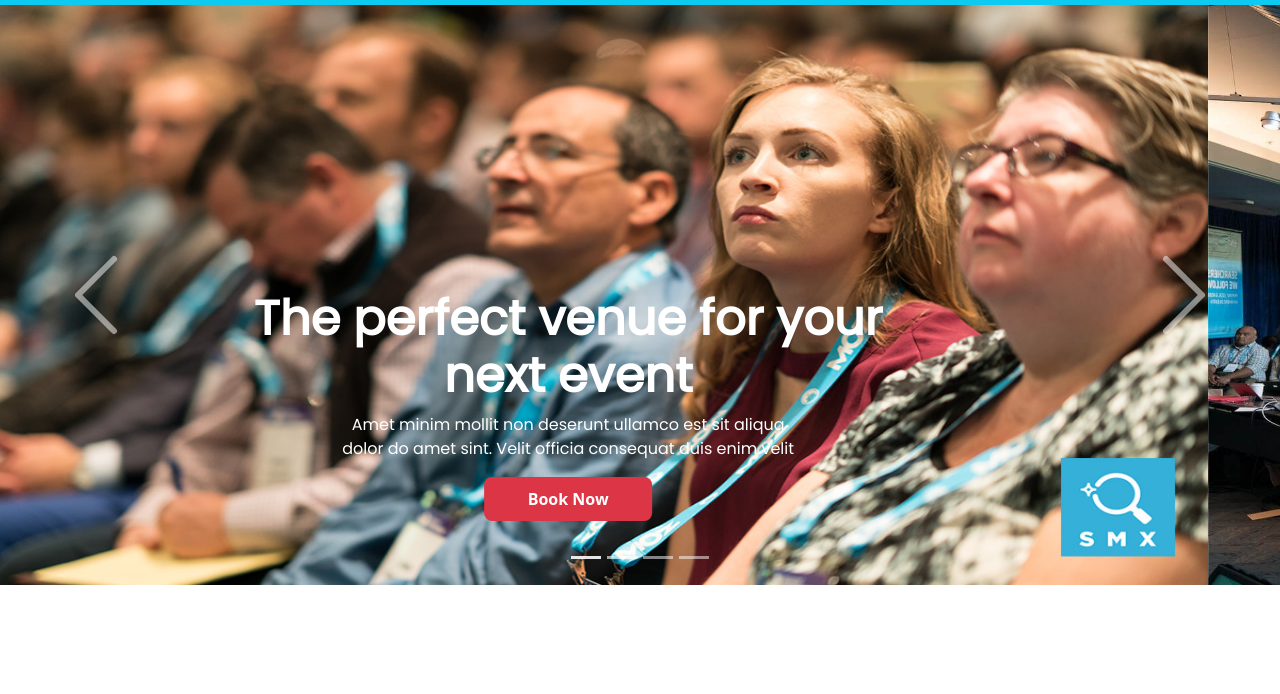
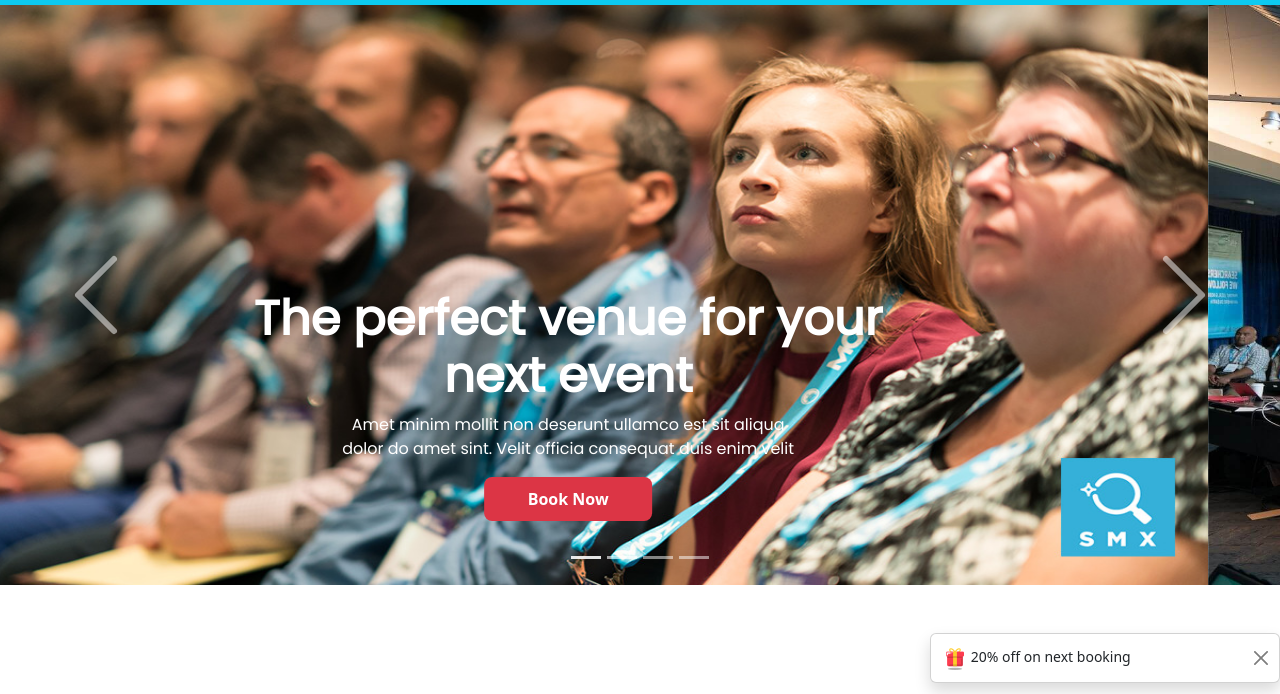
Before and after one commit to Atiqur-Rahman/convention-center-bootstrap, a plain HTML site: page index.html in a window 1280 px wide. Shown: the part 51-745 px from the top of the page. Drawn offline with nearby package versions, Linux system fonts and the light colour scheme.

Commit message:
finish commit

```diff
--- a/index.html
+++ b/index.html
@@ -125,6 +125,14 @@
         <body>
             <!-- Every Moment is Precious -->
             <section>
+                <div class="d-flex justify-content-end">
+                    <div class="toast show mt-5 position-fixed" role="alert" aria-live="assertive" aria-atomic="true">
+                        <div class="d-flex">
+                            <div class="toast-body"><img src="icons/icons8-gift-24.png" alt="" /> 20% off on next booking</div>
+                            <button type="button" class="btn-close me-2 m-auto" data-bs-dismiss="toast" aria-label="Close"></button>
+                        </div>
+                    </div>
+                </div>
                 <div class="container my-5 py-3">
                     <div class="row my-5">
                         <div class="col-lg-6 col-12">
@@ -133,6 +141,7 @@
                         <div class="col-lg-6 col-12 d-flex align-items-center justify-content-center">
                             <div style="width: 503px">
                                 <h3 class="poppins fw-bold button-h3">Every moment is Precious</h3>
+
                                 <p class="poppins fw-bold">Amet minim mollit non deserunt ullamco est sit aliqua dolor do amet sint. Velit officia consequat duis enim velit mollit. Exercitation veniam consequat sunt nostrud amet.</p>
                                 <a href="">
                                     <button class="border-0 bg-danger text-white rounded-1 poppins fw-bold" style="width: 230px; height: 44px">Explore our album <img src="icons/arrow-forward 1.svg" alt="" /></button>
```
Also changed, not shown: icons/icons8-gift-24.png (added).
